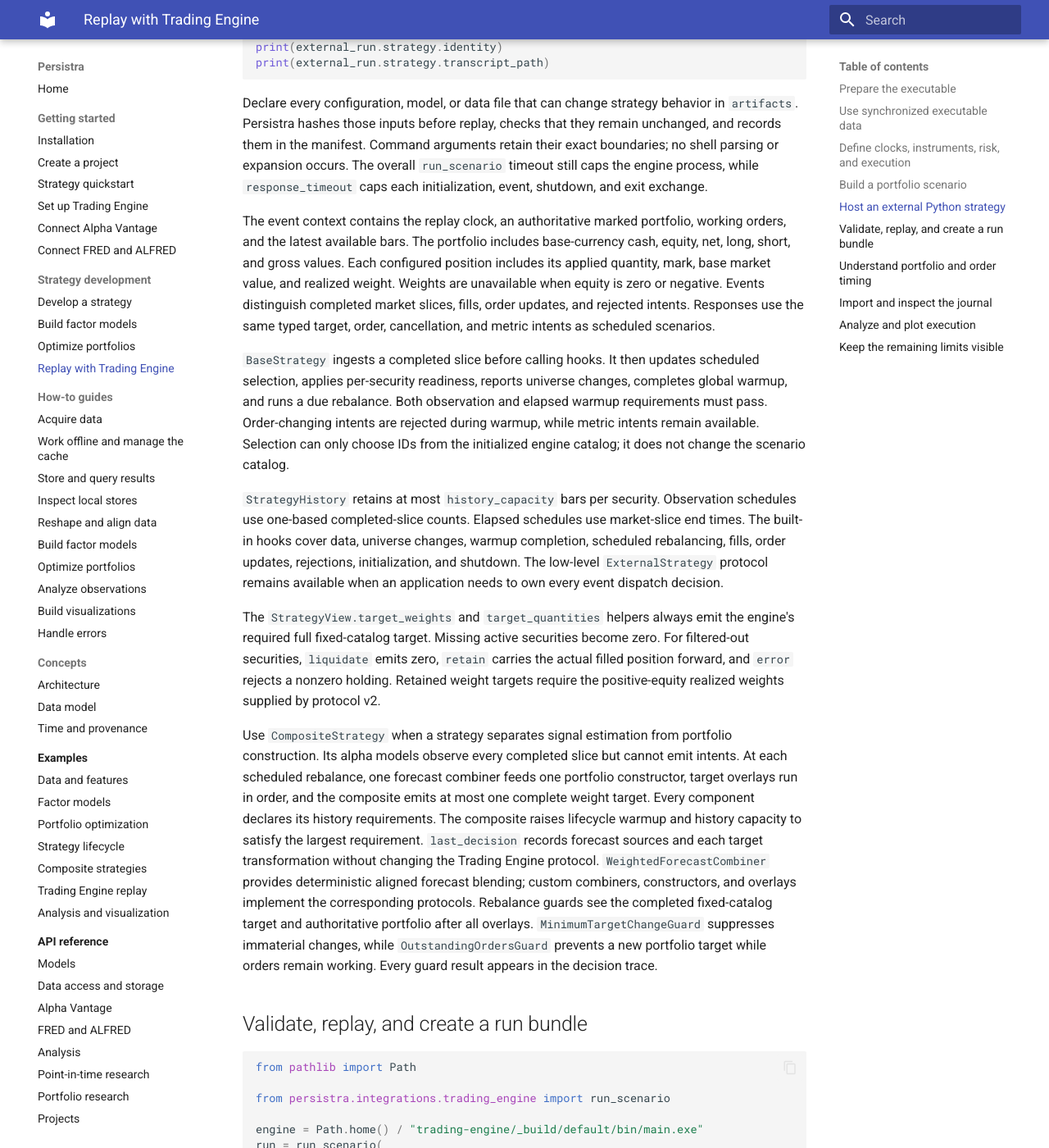
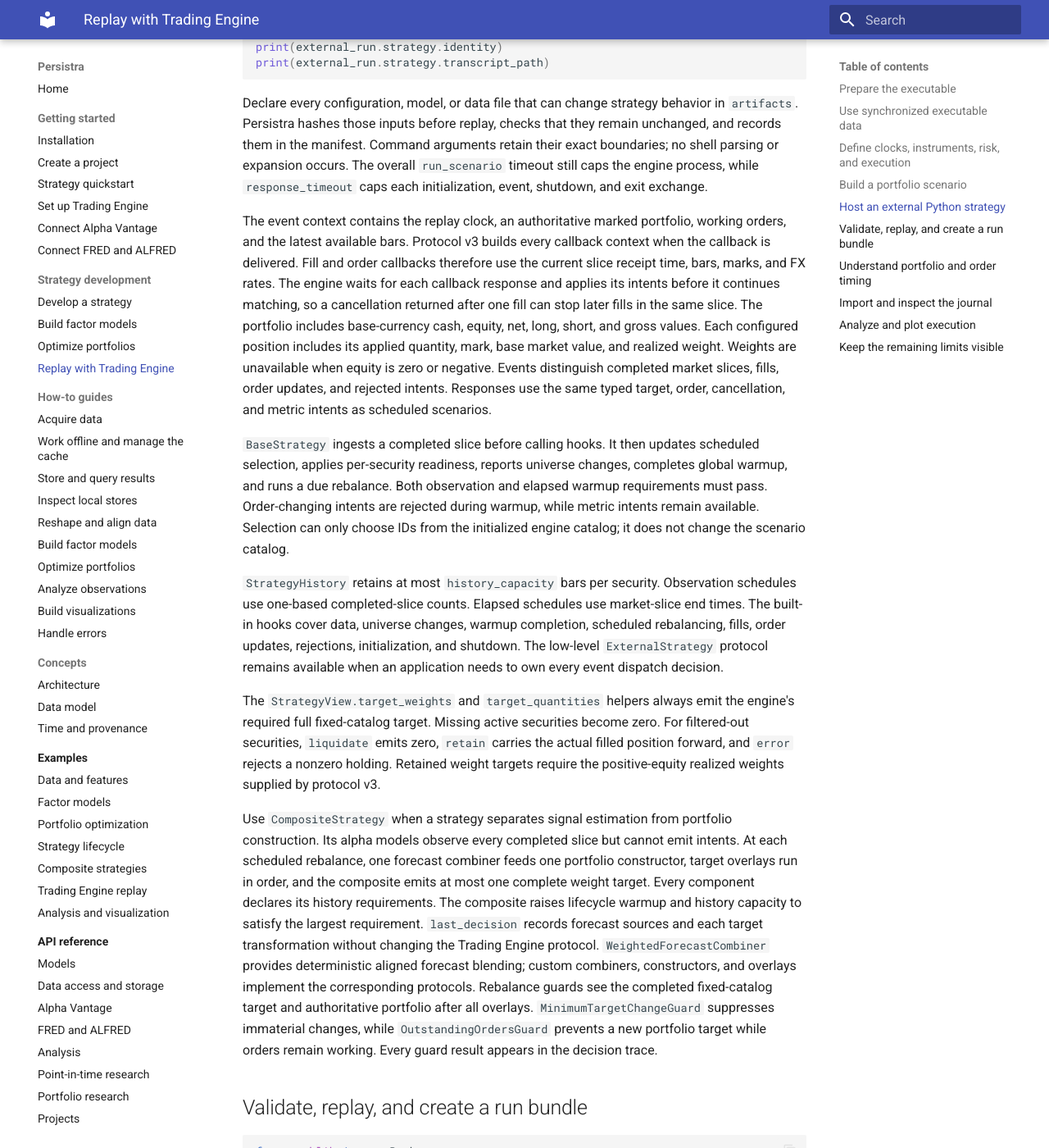
Before and after one commit to fallblu/persistra, an MkDocs documentation site: the page built from docs/guides/trading-engine.md, in a window 1280 px wide and 1400 px high, scrolled down 6684 px. Shown: the whole window at 82% size. Built offline with MkDocs 1.6.1 and Material for MkDocs 9.7.7, drawn with Linux system fonts in a browser that asks for light colours; some of the changed text lies outside the part shown.

Commit message:
feat: adopt trading engine strategy protocol v3

```diff
--- a/docs/guides/trading-engine.md
+++ b/docs/guides/trading-engine.md
@@ -324,12 +324,15 @@
 `response_timeout` caps each initialization, event, shutdown, and exit exchange.
 
 The event context contains the replay clock, an authoritative marked portfolio, working orders,
-and the latest available bars. The portfolio includes base-currency cash, equity, net, long,
-short, and gross values. Each configured position includes its applied quantity, mark, base
-market value, and realized weight. Weights are unavailable when equity is zero or negative.
-Events distinguish completed market slices, fills, order updates, and rejected intents.
-Responses use the same typed target, order, cancellation, and metric intents as scheduled
-scenarios.
+and the latest available bars. Protocol v3 builds every callback context when the callback is
+delivered. Fill and order callbacks therefore use the current slice receipt time, bars, marks,
+and FX rates. The engine waits for each callback response and applies its intents before it
+continues matching, so a cancellation returned after one fill can stop later fills in the same
+slice. The portfolio includes base-currency cash, equity, net, long, short, and gross values.
+Each configured position includes its applied quantity, mark, base market value, and realized
+weight. Weights are unavailable when equity is zero or negative. Events distinguish completed
+market slices, fills, order updates, and rejected intents. Responses use the same typed target,
+order, cancellation, and metric intents as scheduled scenarios.
 
 `BaseStrategy` ingests a completed slice before calling hooks. It then updates scheduled
 selection, applies per-security readiness, reports universe changes, completes global warmup,
@@ -348,7 +351,7 @@
 required full fixed-catalog target. Missing active securities become zero. For filtered-out
 securities, `liquidate` emits zero, `retain` carries the actual filled position forward, and
 `error` rejects a nonzero holding. Retained weight targets require the positive-equity realized
-weights supplied by protocol v2.
+weights supplied by protocol v3.
 
 Use `CompositeStrategy` when a strategy separates signal estimation from portfolio construction.
 Its alpha models observe every completed slice but cannot emit intents. At each scheduled
@@ -390,7 +393,7 @@
 The runner preflights the scenario, journal, strategy transcript, staging files, and manifest
 before invoking the engine. It first reads `--capabilities` and requires the selected v3 scenario
 format, v3 JSON Lines journals, and the completed-bar v1 execution model. External runs also
-require strategy protocol v2. Model-based runs produce JSON Lines and pass `--input-format
+require strategy protocol v3. Model-based runs produce JSON Lines and pass `--input-format
 jsonl`; an explicit `.json` path remains a batch run. The engine validates the stream before
 journal creation and then replays one slice-plus-intents record at a time without retaining
 scenario or audit history. Persistra requires `run_started` and `run_completed` to repeat the
```
Also changed, not shown: CHANGELOG.md (+5 -0 lines), 5 other files.
